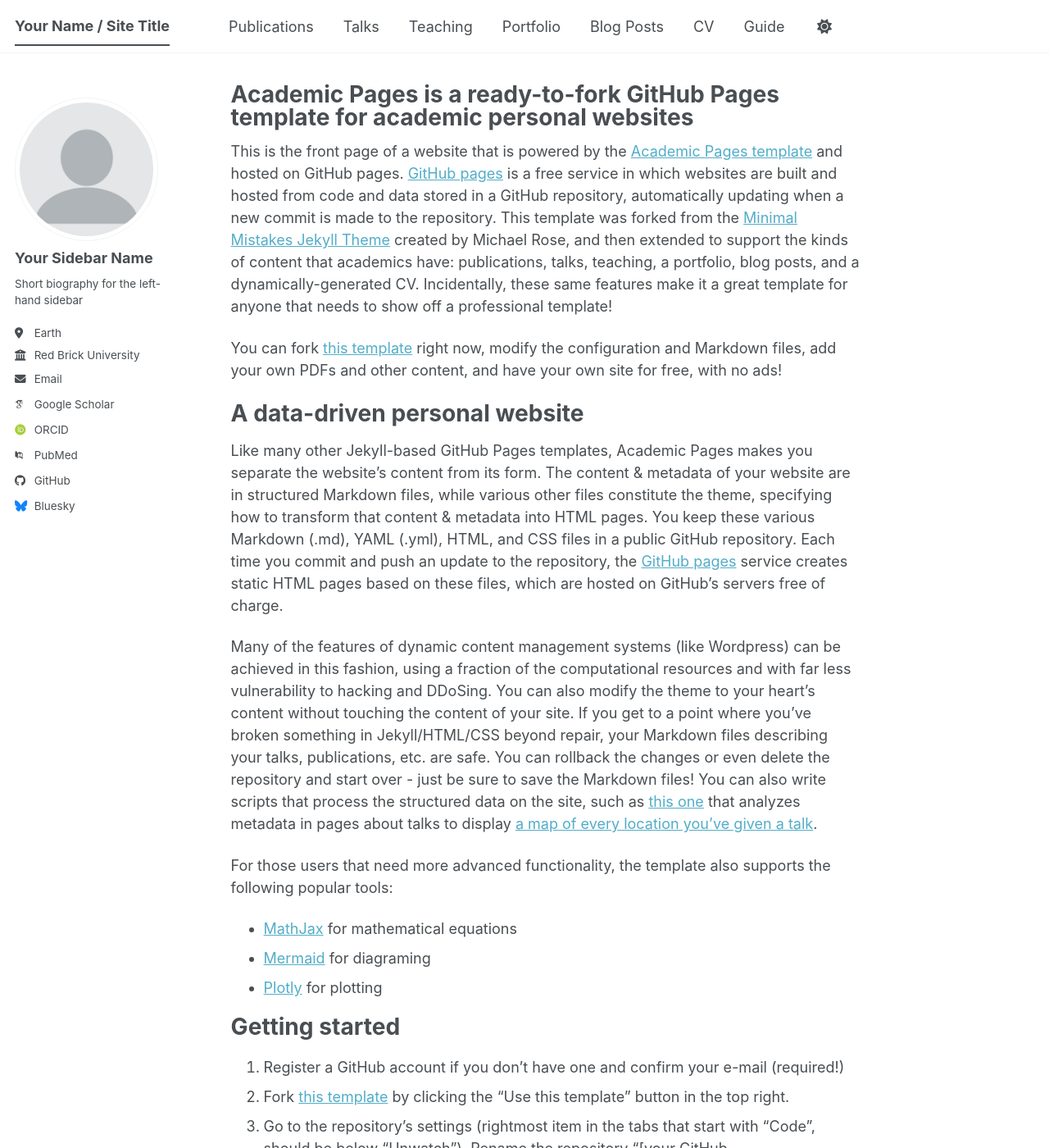
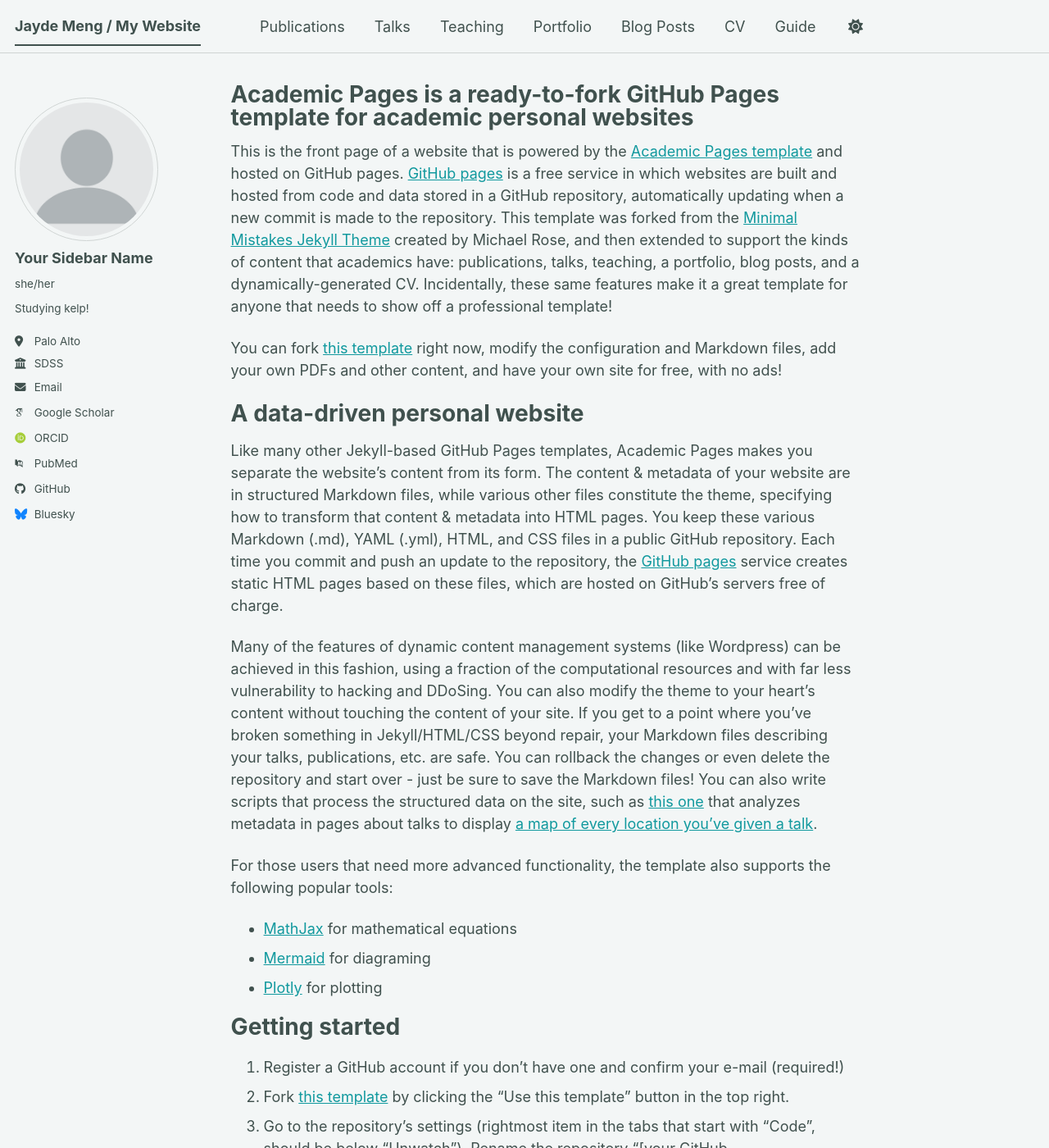
Before and after one commit to fanjieh/fanjieh.github.io, a Jekyll site: the page built from _pages/about.md, in a window 1280 px wide and 1400 px high. Shown: the whole window at 82% size. Built offline with Jekyll 4.4.1, drawn with Linux system fonts in a browser that asks for light colours; some web fonts are replaced; a script bundle is joined from its source files by our own code; library files that are not in the unit come from our copies; some of the changed text lies outside the part shown.

Commit message:
Update _config.yml

```diff
--- a/_config.yml
+++ b/_config.yml
@@ -8,15 +8,15 @@
 
 # Basic Site Settings
 locale                   : "en-US"
-site_theme               : "default" # The available themes options are "default", "air", "sunrise", "mint", "dirt" and "contrast"
-title                    : "Your Name / Site Title"
+site_theme               : "mint" # The available themes options are "default", "air", "sunrise", "mint", "dirt" and "contrast"
+title                    : "Jayde Meng / My Website"
 title_separator          : "-"
-name                     : &name "Your Name"
-description              : &description "Your Name's academic portfolio"   # Update this with a general description of your site, this is the default if not overridden by a page
-url                      : https://academicpages.github.io # The base hostname & protocol for your site e.g. "https://[your GitHub username].github.io",
+name                     : &name "Jayde Meng"
+description              : &description "Jayde Meng's academic portfolio"   # Update this with a general description of your site, this is the default if not overridden by a page
+url                      : https://fanjieh.github.io # The base hostname & protocol for your site e.g. "https://[your GitHub username].github.io",
                                                            # or if you already have some other page hosted on Github then use "https://[your GitHub username].github.io/[Your Repo Name]"
 baseurl                  : "" # the subpath of your site, e.g. "/blog"
-repository               : "academicpages/academicpages.github.io"
+repository               : "fanjieh/fanjieh.github.io"
 
 # Site Author - The following control what appear as part of the author content on the side bar.
 #               If a field is blank the icon and link will not appear, otherwise it will be shown.
@@ -25,12 +25,12 @@
   # Biographic information
   avatar           : "profile.png"
   name             : "Your Sidebar Name"
-  pronouns         : # example: "she/her"
-  bio              : "Short biography for the left-hand sidebar"
-  location         : "Earth"
-  employer         : "Red Brick University"
+  pronouns         : "she/her" # example: "she/her"
+  bio              : "Studying kelp!"
+  location         : "Palo Alto"
+  employer         : "SDSS"
   uri              : # URL
-  email            : "none@example.org"
+  email            : "jayde [at] stanford [dot] edu"
 
   # Academic websites
   academia         : # URL
```
